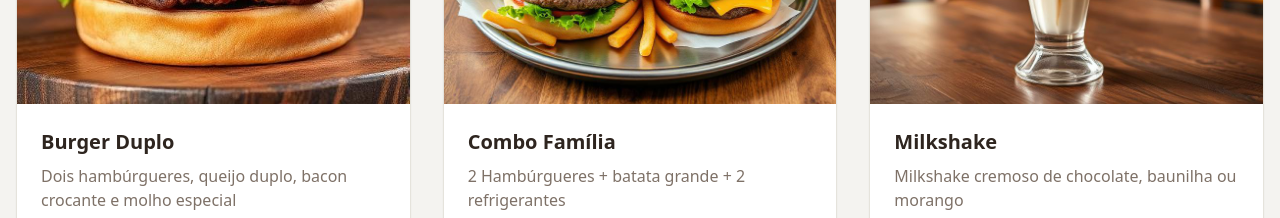
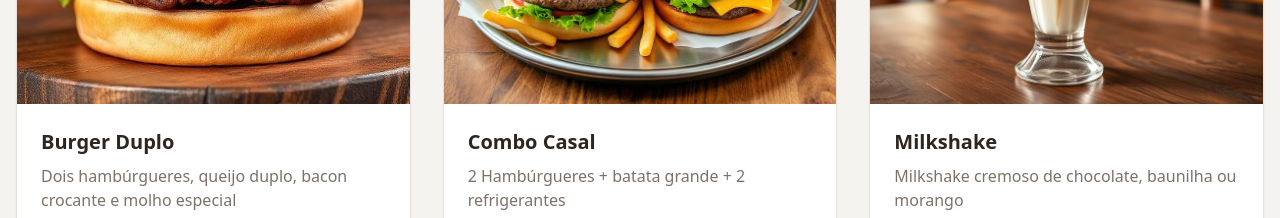
Before and after one commit to trabalho-larissa/chef-create-html, a React (Vite) app: page / in a window 1280 px wide. Shown: the part 1940-2158 px from the top of the page. Built offline with nearby package versions, Linux system fonts and the light colour scheme.

Commit message:
Update menu item text

```diff
--- a/src/components/Menu.tsx
+++ b/src/components/Menu.tsx
@@ -33,7 +33,7 @@ const Menu = () => {
     image: classicBurger
   }, {
     id: 5,
-    name: "Combo Família",
+    name: "Combo Casal",
     description: "2 Hambúrgueres + batata grande + 2 refrigerantes",
     price: "R$ 49,90",
     image: familyCombo
```
